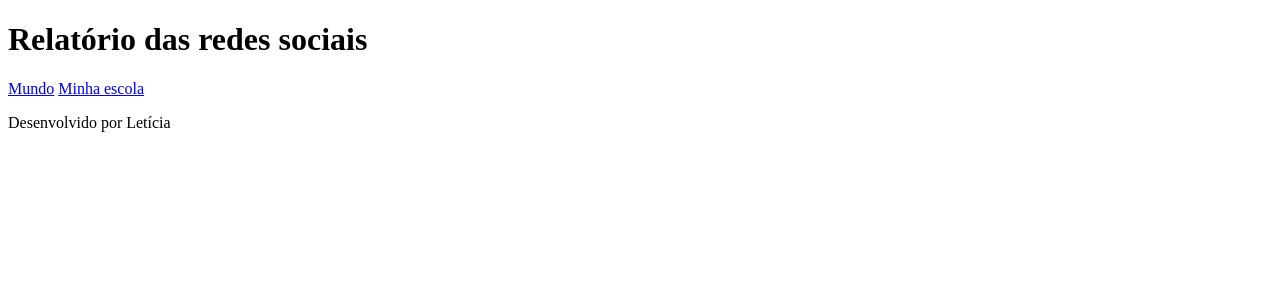
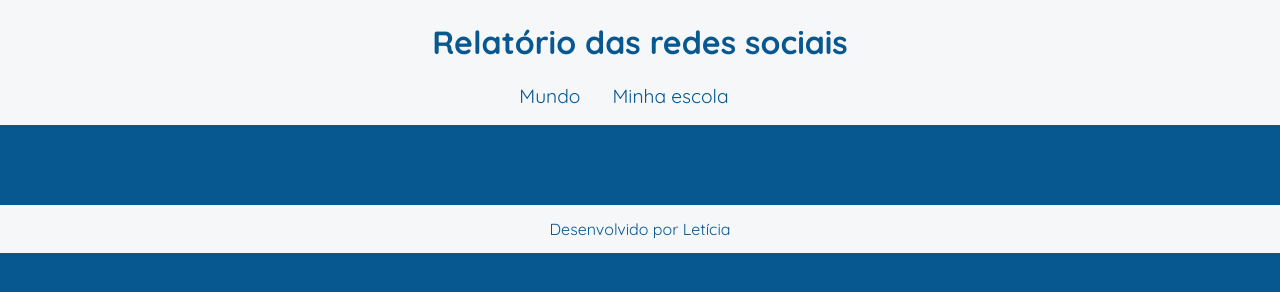
Before and after one commit to patricialeticia/redes-sociaiss, a plain HTML site: page index.html in a window 1280 px wide. Drawn offline with Linux system fonts and the light colour scheme.

Commit message:
Add files via upload

```diff
--- a/index.html
+++ b/index.html
@@ -4,6 +4,7 @@
     <meta charset="UTF-8">
     <meta name="viewport" content="width=device-width, initial-scale=1.0">
     <title>Redes Sociais</title>
+  <link rel="stylesheet" href="style.css">
 </head>
 <body>
     <header>
@@ -17,11 +18,12 @@
       <main class="graficos-section">
     <section id="graficos-container"
     class="graficos-container">
-            <!-- crie os gráficos aqui -->
+
     </section>
 </main>
 <footer>
     <p>Desenvolvido por Letícia</p>
 </footer>
+<script type="module" src="graficos/informacoesGlobais.js"></script>
 </body>
 </html>
--- a/style.css
+++ b/style.css
@@ -0,0 +1,75 @@
+@import url('https://fonts.googleapis.com/css2?family=Quicksand:wght@300..700&display=swap');
+
+:root {
+    --bg-color: #075791;
+    --primary-color:#F5F7F8 ;
+    --secondary-color:#EBD3F8;
+    --font: "Quicksand", sans-serif;
+}
+body {
+    background-color: var(--bg-color);
+    color: var(--primary-color);
+    font-family: var(--font);
+    height: 100vh;
+    margin: 0;
+}
+
+ header {
+    background-color: var(--primary-color);
+    text-align: center;
+    padding: 1px;
+}
+
+h1 {
+    font-size: 2rem;
+    color: var(--bg-color);
+     font-weight: 700;
+}
+
+nav {
+    display: flex;
+    justify-content: center;
+    font-weight: 400;
+}
+
+nav a {
+    text-decoration: none;
+    color: var(--bg-color);
+     margin: 0 2rem 1rem 0rem;
+     font-size: 1.2rem;
+    }
+
+nav a:hover {
+    text-decoration: underline;
+    transform: scale(0.90);
+    transition: transform 0.1s;
+}
+
+
+.graficos-container{
+    margin: 5rem;
+}
+
+.graficos-container_texto {
+font-size: 1.3rem;
+text-align: center;
+padding: 2rem;
+border: var(--secondary-color) solid 2px;
+}
+
+span {
+    font-weight: bold;
+    color: var(--secondary-color);
+   }
+
+
+footer {
+    display: flex;
+    align-items: center;
+    justify-content: center;
+    background-color: var(--primary-color);
+    color: var(--bg-color);
+    width: 100%;
+    height: 3rem;
+    margin-top: 2rem;
+}
```
Also changed, not shown: informacoesGlobais.js (added, +16 -0 lines).
